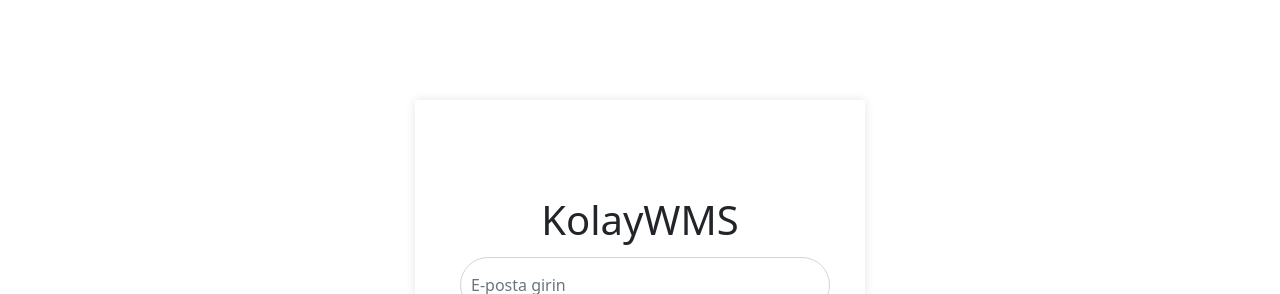
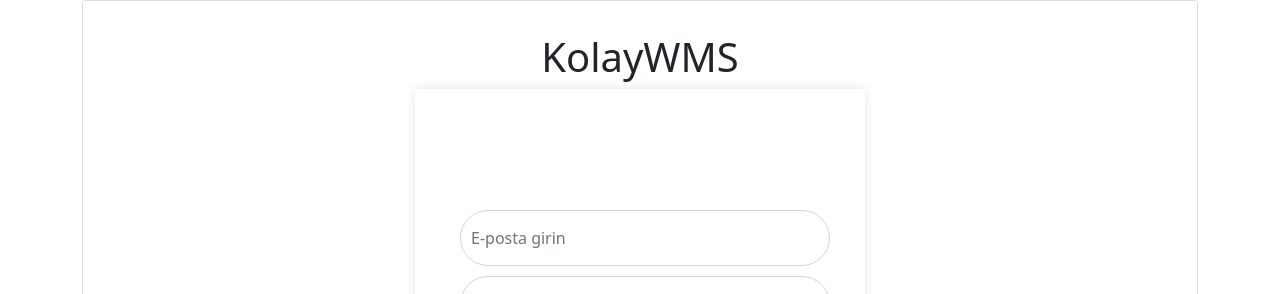
Before and after one commit to alperenkapusuz/kolay_wms_web, a React (Create React App) app: page /register in a window 1280 px wide. Shown: the top 294 px of the page. Built offline with nearby package versions, Linux system fonts and the light colour scheme; no server answers.

Commit message:
ufak hatalar düzeltildi

```diff
--- a/src/components/authentication/contexts/AuthContext.js
+++ b/src/components/authentication/contexts/AuthContext.js
@@ -19,10 +19,6 @@
     return auth.signInWithEmailAndPassword(email, password)
   }
 
-  function logout() {
-    return auth.signOut()
-  }
-
   function resetPassword(email) {
     return auth.sendPasswordResetEmail(email)
   }
@@ -40,7 +36,6 @@
     currentUser,
     login,
     signup,
-    logout,
     resetPassword,
   }
 
--- a/src/components/authentication/register/Register.js
+++ b/src/components/authentication/register/Register.js
@@ -1,5 +1,13 @@
 import React, { useRef, useState } from "react";
-import { Button, Form, FormGroup, Input, Alert } from "reactstrap";
+import {
+  Button,
+  Form,
+  FormGroup,
+  Input,
+  Alert,
+  Card,
+  CardBody,
+} from "reactstrap";
 import { GoogleLoginButton } from "react-social-login-buttons";
 import { useAuth } from "../contexts/AuthContext";
 import { auth, provider } from "../../firebase/Firebase";
@@ -7,85 +15,88 @@
 import "../css/Auth.css";
 
 const Register = () => {
-  const emailRef = useRef();
-  const passwordRef = useRef();
-  const passwordConfirmRef = useRef();
-  const { signup } = useAuth();
-  const [error, setError] = useState("");
-  const [loading, setLoading] = useState(false);
-  const history = useHistory();
+  const emailRef = useRef()
+  const passwordRef = useRef()
+  const passwordConfirmRef = useRef()
+  const { signup } = useAuth()
+  const [error, setError] = useState("")
+  const [loading, setLoading] = useState(false)
+  const history = useHistory()
 
   async function handleSubmit(e) {
-    e.preventDefault();
+    e.preventDefault()
 
     if (passwordRef.current.value !== passwordConfirmRef.current.value) {
-      return setError("Passwords do not match");
+      return setError("Passwords do not match")
     }
 
     try {
-      setError("");
-      setLoading(true);
-      await signup(emailRef.current.value, passwordRef.current.value);
-      history.push("/");
+      setError("")
+      setLoading(true)
+      await signup(emailRef.current.value, passwordRef.current.value)
+      history.push("/")
     } catch {
-      setError("Failed to create an account");
+      setError("Failed to create an account")
     }
 
-    setLoading(false);
+    setLoading(false)
   }
 
   const signIn = () => {
     auth.signInWithPopup(provider).catch((err) => {
       alert(err.message);
     });
-  }
+  };
 
   return (
-    <section className="login">
+    <Card className="login">
+      <CardBody>
+        <h1 className="text-center pt-3 font-weight-bold">KolayWMS</h1>
+
+        <Form onSubmit={handleSubmit} className="login-form">
         {error && <Alert variant="danger">{error}</Alert>}
-      <Form className="login-form" onSubmit={handleSubmit}>
-        <h1 className="text-center pt-3 font-weight-bold">KolayWMS</h1>
           <FormGroup id="email">
             <Input
+              type="email"
+              ref={emailRef}
+              required
+              autoFocus
+              placeholder="E-posta girin"
               className="input"
-            type="text"
-            autoFocus
-            required
-            placeholder="E-posta girin"
-            ref={emailRef}
             />
           </FormGroup>
           <FormGroup id="password">
             <Input
-            className="input"
+              ref={passwordRef}
               type="password"
               autoFocus
               required
               placeholder="Şifreyi girin"
-            ref={passwordRef}
+              className="input"
             />
           </FormGroup>
           <FormGroup id="passwordConfirm">
             <Input
+              ref={passwordConfirmRef}
+              type="password"
               className="input"
-            type="password"
               autoFocus
               required
               placeholder="Şifreyi doğrulayın"
-            ref={passwordRef}
             />
           </FormGroup>
           <Button disabled={loading} className="button" type="submit">
             Sign Up
           </Button>
-        <hr/>
+          <hr />
           <div className="text-center pt-3">OR</div>
           <GoogleLoginButton onClick={signIn} className="mt-3 mb-3" />
           <div className="w-100 text-center mt-2">
             Already have an account? <Link to="/login">Log In</Link>
           </div>
         </Form>
-    </section>
+      </CardBody>
+    </Card>
   );
 };
 
--- a/src/components/root/App.js
+++ b/src/components/root/App.js
@@ -14,7 +14,7 @@
           <AuthProvider>
             <Switch>
               <Route path="/register" component={Register} />
-              <Route path="/" component={Login} />
+              <Route path="/login" component={Login} />
               <Route path="/forgot-password" component={ForgotPassword} />
             </Switch>
           </AuthProvider>
```
Lines whose indentation alone changed are shown as unchanged.
